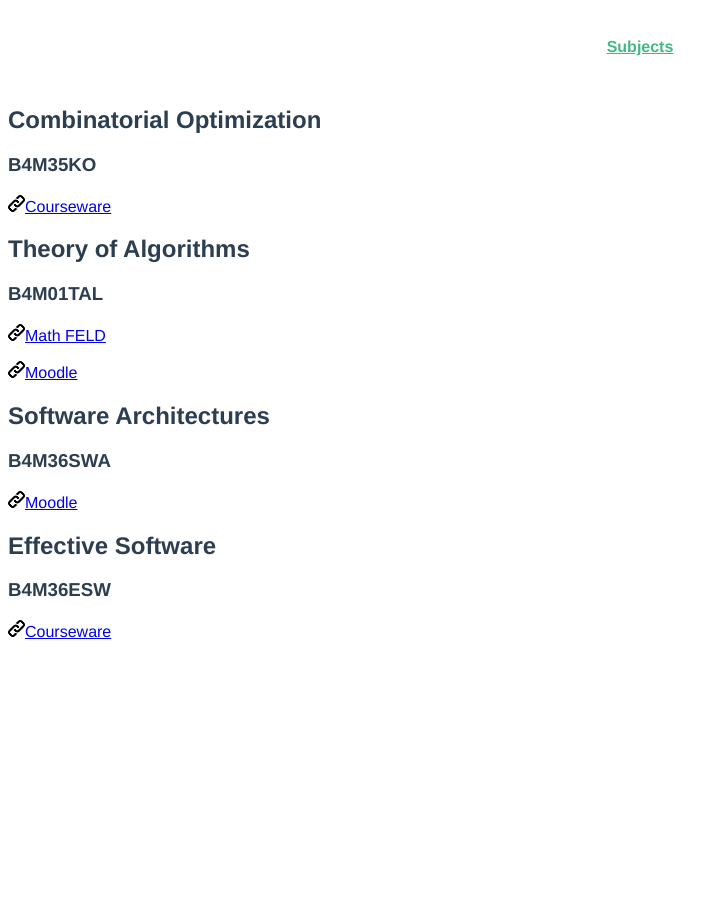
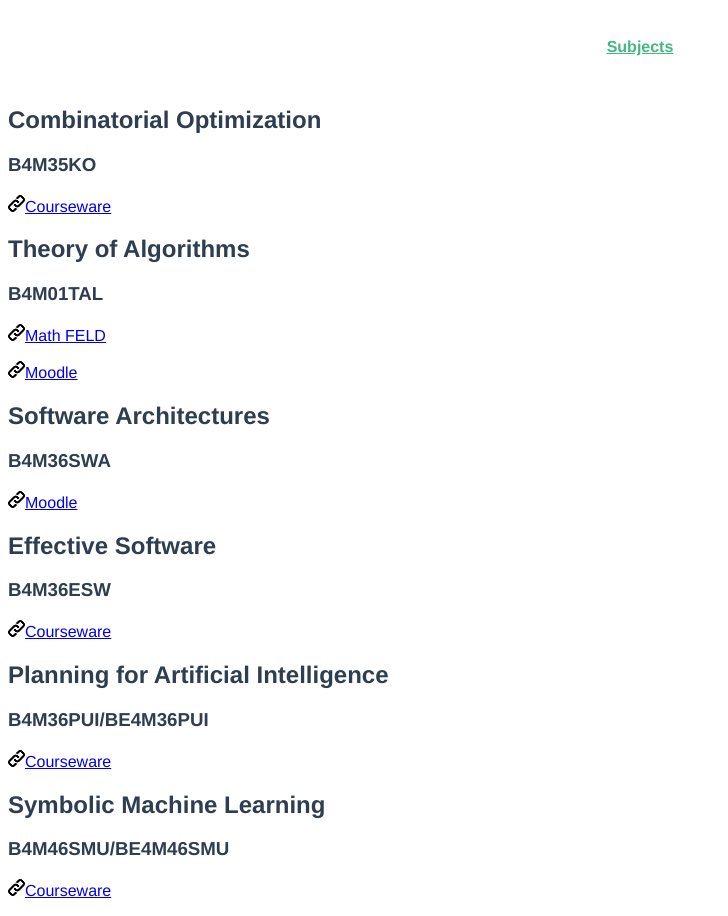
Before and after one commit to skalahonza/linkoi, a Vue app: page /#/ in a window 1280 px wide. Shown: the whole page, without its empty margins (0-728 px from the left). Before the commit the page ends 800 px from the top, so only its background shows below. Built offline with nearby package versions, Linux system fonts and the light colour scheme.

Commit message:
Add PUI and SMU.

```diff
--- a/src/views/Home.vue
+++ b/src/views/Home.vue
@@ -64,6 +64,26 @@ export default Vue.extend({
               address: "https://cw.fel.cvut.cz/wiki/courses/b4m36esw/start"
             }
           ]
+        },
+        {
+          name: "Planning for Artificial Intelligence",
+          code: "B4M36PUI/BE4M36PUI",
+          links: [
+            {
+              name: "Courseware",
+              address: "https://cw.fel.cvut.cz/b192/courses/be4m36pui/start"
+            }
+          ]
+        },
+        {
+          name: "Symbolic Machine Learning",
+          code: "B4M46SMU/BE4M46SMU",
+          links: [
+            {
+              name: "Courseware",
+              address: "https://cw.fel.cvut.cz/wiki/courses/smu/start"
+            }
+          ]
         }
       ]
     };
```
Also changed, not shown: 5 other files (tests, documents, lock files or other folders).
